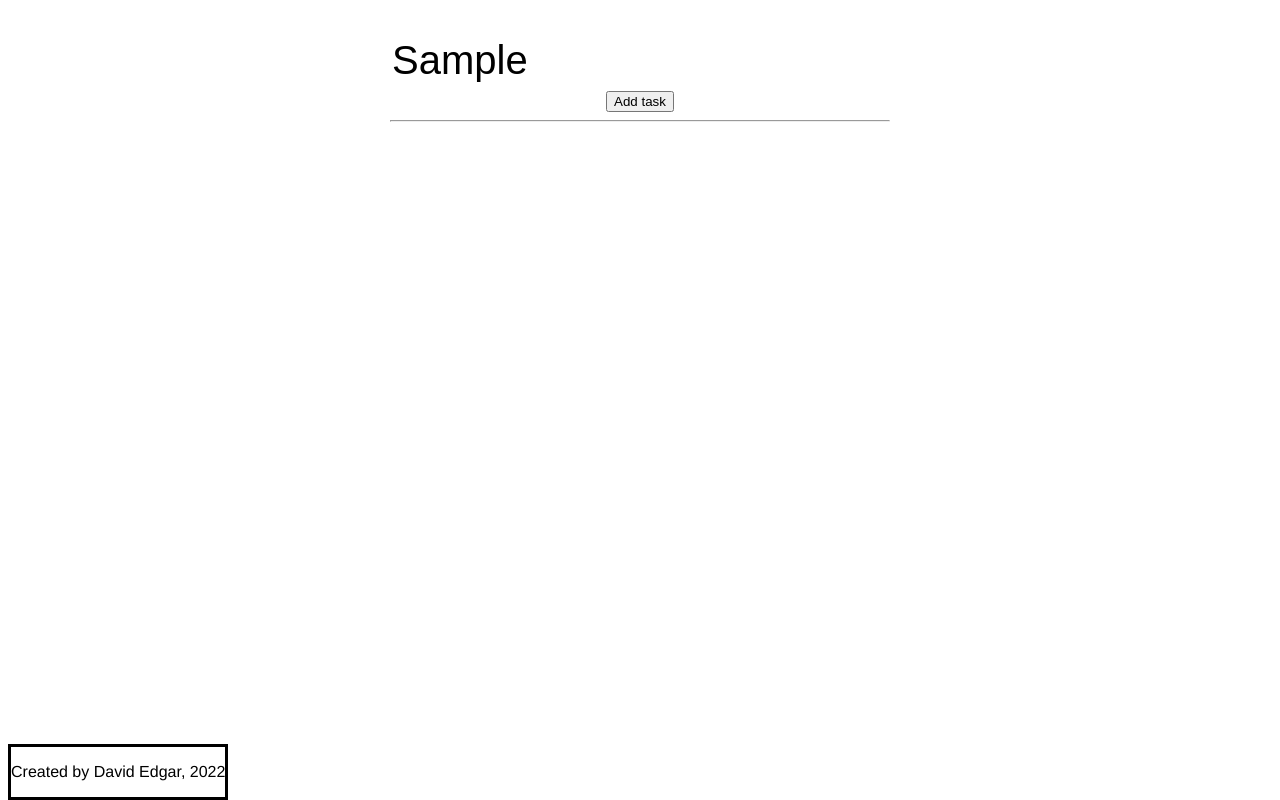
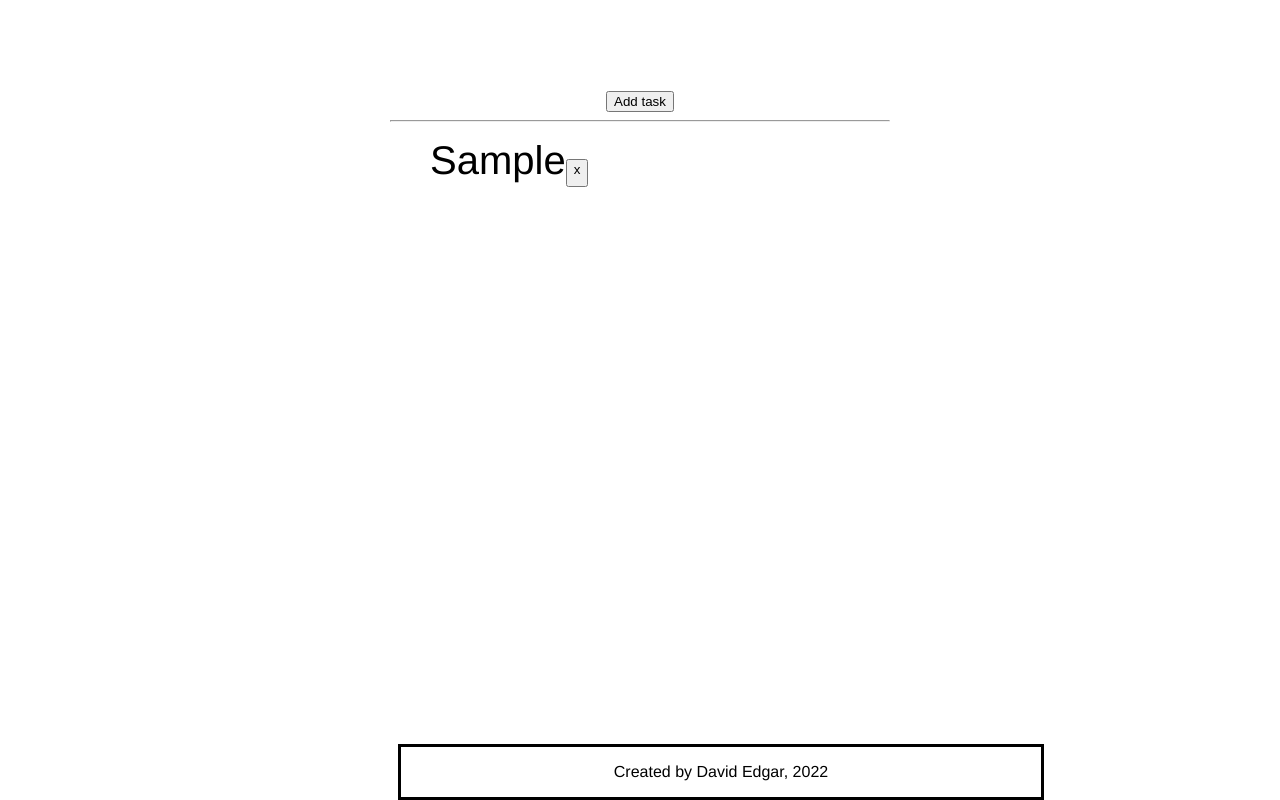
Before and after one commit to LastEdgar/Javascript-Projects, a plain HTML site: page ToDo App/index.html in a window 1280 px wide. Both pictures are taken after typing "Sample" into the empty fields and a click on the button "Add task". Drawn offline with Linux system fonts and the light colour scheme.

Commit message:
JSON Projects
JSON practice, todo app, ondblclick test

```diff
--- a/ToDo App/CSS/todo.css
+++ b/ToDo App/CSS/todo.css
@@ -29,9 +29,13 @@ li {
 
 footer {
     bottom: 0;
-    left: 0;
-    position: absolute;
+    position: fixed;
     margin: auto;
     margin-left: 8px;
     border: 3px solid black;
+    width: 50%;
 }
+
+.remove {
+    padding-bottom: 8px;
+}
--- a/ToDo App/JS/todo.js
+++ b/ToDo App/JS/todo.js
@@ -0,0 +1,47 @@
+function get_todos() { //Gets task from input
+    var todos = new Array; //Makes array of input tasks
+    var todos_str = localStorage.getItem('todo'); //checks if tasks saved in web memory
+    if (todos_str !== null) { //If input isnt null then JSON.parse makes task a JS object
+        todos = JSON.parse(todos_str);
+    }
+    return todos;
+}
+
+function add() {  //Adds an input task to the function array
+    var task = document.getElementById('task').value; //Takes input and makes variable of it
+
+    var todos = get_todos(); //calls array
+    todos.push(task);  //Adds new task to end of array
+    localStorage.setItem('todo', JSON.stringify(todos)); //converts task to JSON string
+    document.getElementById("task").value = "";
+    show();
+
+    return false;
+}
+
+function show() {  //This keeps tasks shown on screen
+    var todos = get_todos(); //Calls array again
+    var html = '<ul>'; //Sets each task as unordered list
+    for (var i = 0; i < todos.length; i++) {
+        html += '<li>' + todos[i] + '<button class="remove" id="' + i + '">x</button></li>';
+    };
+    html += '</ul>'; //Closes list
+    document.getElementById('todos').innerHTML = html; //displays task as list
+    var closers = document.getElementsByClassName('remove');
+    for (var i = 0; i < closers.length; i++){
+        closers[i].addEventListener('click', removeItem)
+    }
+}
+
+document.getElementById('add').addEventListener('click', add); //Displays input task when add button is clicked
+show(); //Keeps elements permanently on screen
+
+function removeItem() {
+    var id = this.getAttribute('id'); //make ids
+    var todos = get_todos(); //call array
+    todos.splice(id, 1); //insert ids for each element
+    localStorage.setItem('todo', JSON.stringify(todos)); //make into JSON string
+    show();  //Show actually removes the item
+
+    return false;
+}
```
Also changed, not shown: Javascript Projects 56 Onwards/JSON_Challenge_1.html (added, +22 -0 lines), Javascript Projects 56 Onwards/JSON_Challenge_2.html (added, +22 -0 lines), Javascript Projects 56 Onwards/JSON_Challenge_3.html (added, +21 -0 lines), Javascript Projects 56 Onwards/Ondblclick_Challenge.html (added, +27 -0 lines).
